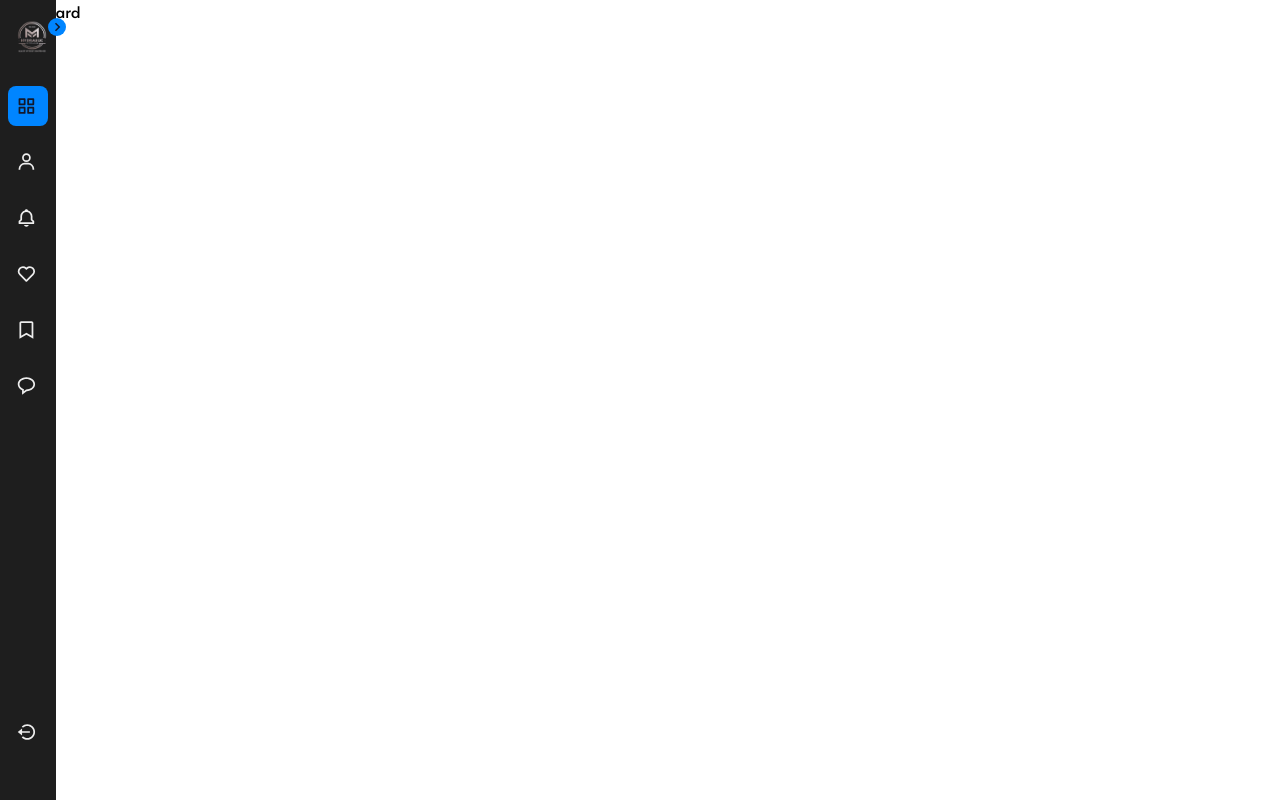
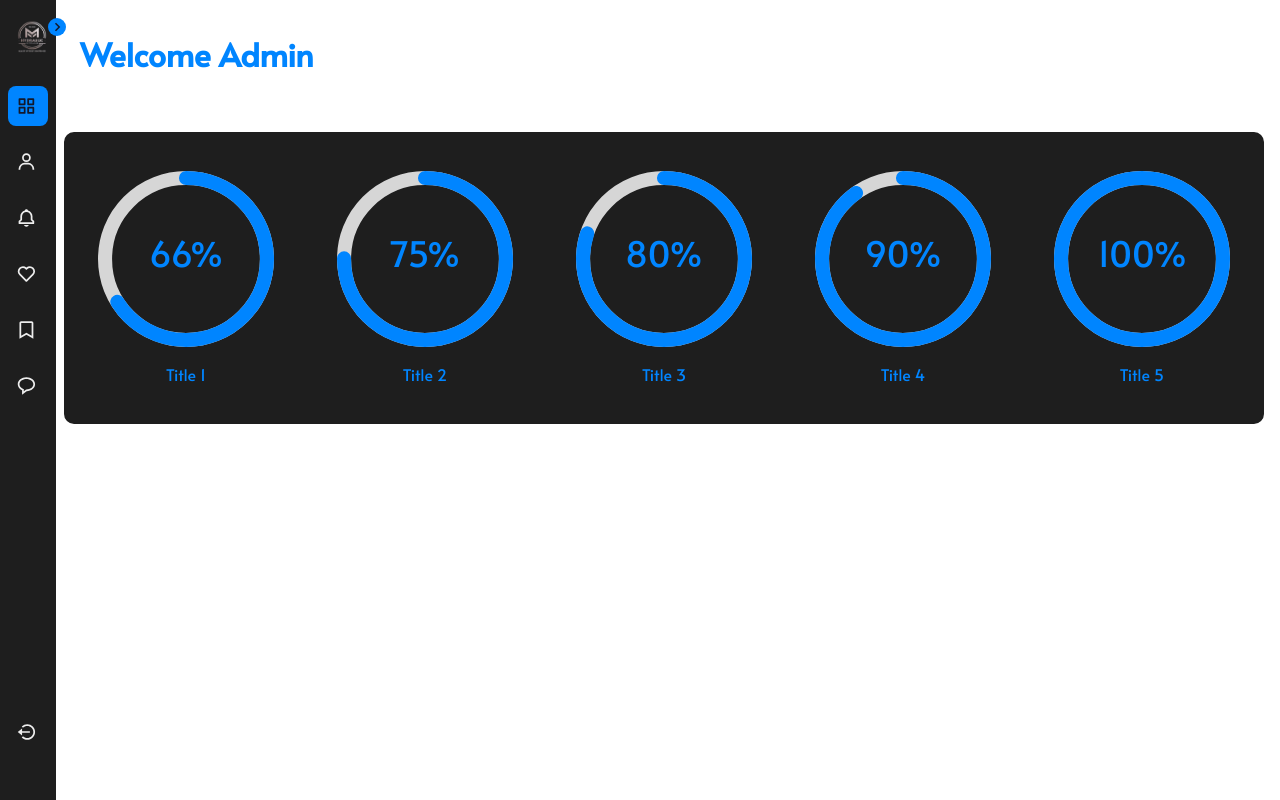
Before and after one commit to adityasharma0131/M.K-Hydraulics, a React (Vite) app in the folder client/: page /dashboard in a window 1280 px wide. Built offline with nearby package versions, Linux system fonts and the light colour scheme.

Commit message:
About us | Mission | Vision content added

```diff
--- a/client/src/index.css
+++ b/client/src/index.css
@@ -1400,3 +1400,33 @@ body.expander {
   padding: 1rem 0 0 12rem;
   transition: padding 0.3s;
 }
+
+.dashboard-name,
+.dashboard-number {
+  position: relative;
+  padding: 1rem;
+  margin: 1rem 1rem 2.5rem 4rem;
+  border-radius: 10px;
+  display: flex;
+  flex-direction: column;
+  align-content: start;
+  justify-content: center;
+}
+
+.dashboard-name {
+  color: #0085ff;
+}
+.dashboard-number {
+  background-color: #1e1e1e;
+  border: 2px solid #1e1e1e;
+  color: #0085ff;
+}
+
+.progressive-bar {
+  display: flex;
+  align-content: center;
+  align-items: center;
+  justify-content: space-between;
+  flex-direction: row;
+  flex-wrap: wrap;
+}
--- a/client/src/pages/Aboutus.jsx
+++ b/client/src/pages/Aboutus.jsx
@@ -10,7 +10,7 @@ const Aboutus = () => {
     { value: 75, title: "Title 2" },
     { value: 80, title: "Title 3" },
     { value: 90, title: "Title 4" },
-    { value: 100, title: "Title 5" }
+    { value: 100, title: "Title 5" },
   ];
 
   return (
@@ -25,17 +25,17 @@ const Aboutus = () => {
             <Section
               number="01"
               title="Who are we"
-              content="Lorem ipsum dolor sit amet consectetur adipisicing elit. Nesciunt magnam in dolores culpa, assumenda, dolorem minus nam blanditiis qui voluptas enim nemo quam? Temporibus non quis, optio aspernatur magnam ullam."
+              content="M.K Hydraulics, established in 2006, is a leading manufacturer of specialized hydraulic systems. With over 18 years of experience, our founder K. Mushtaq has guided the company in delivering high-quality products including hydraulic power packs, cylinders, and customized solutions for various industries like pharmaceuticals, marine, and steel mills."
             />
             <Section
               number="02"
               title="Vision"
-              content="Lorem ipsum dolor sit amet consectetur adipisicing elit. Nesciunt magnam in dolores culpa, assumenda, dolorem minus nam blanditiis qui voluptas enim nemo quam? Temporibus non quis, optio aspernatur magnam ullam."
+              content="Our vision is to be a global leader in hydraulic solutions, providing innovative and reliable products that meet the evolving needs of our clients. We strive to set industry standards in quality, customer satisfaction, and environmental responsibility."
             />
             <Section
               number="03"
               title="Mission"
-              content="Lorem ipsum dolor sit amet consectetur adipisicing elit. Nesciunt magnam in dolores culpa, assumenda, dolorem minus nam blanditiis qui voluptas enim nemo quam? Temporibus non quis, optio aspernatur magnam ullam."
+              content="M.K Hydraulics is committed to engineering excellence and customer service. Our mission is to deliver advanced hydraulic systems that enhance operational efficiency and safety, while fostering sustainable practices. We aim to build lasting partnerships with our clients through quality products and dedicated support."
             />
           </div>
 
--- a/client/src/pages/Dashboard.jsx
+++ b/client/src/pages/Dashboard.jsx
@@ -1,9 +1,40 @@
-import React from 'react'
+import React from "react";
+import { CircularProgressbar, buildStyles } from "react-circular-progressbar";
+import "react-circular-progressbar/dist/styles.css";
 
 const Dashboard = () => {
+  const progressData = [
+    { value: 66, title: "Title 1" },
+    { value: 75, title: "Title 2" },
+    { value: 80, title: "Title 3" },
+    { value: 90, title: "Title 4" },
+    { value: 100, title: "Title 5" },
+  ];
+
   return (
-    <div>Dashboard</div>
-  )
-}
+    <>
+      <div className="dashboard-name">
+        <h1>Welcome Admin</h1>
+      </div>
+      <div className="dashboard-number">
+        <div className="progressive-bar">
+          {progressData.map((item, index) => (
+            <div className="progress-container" key={index}>
+              <CircularProgressbar
+                value={item.value}
+                text={`${item.value}%`}
+                styles={buildStyles({
+                  pathColor: "#0085ff",
+                  textColor: "#0085ff",
+                })}
+              />
+              <p className="progress-title">{item.title}</p>
+            </div>
+          ))}
+        </div>
+      </div>
+    </>
+  );
+};
 
-export default Dashboard
+export default Dashboard;
--- a/client/src/pages/Home.jsx
+++ b/client/src/pages/Home.jsx
@@ -78,27 +78,25 @@ const Home = () => {
           <h1 className="heading1">We Are,</h1>
           <h1 className="heading2">M.K Hydraulics</h1>
           <p className="para">
-            M.K Hydraulics is a leading manufacturer renowned for its expertise
-            in delivering high-quality hydraulic solutions. With a diverse
-            product portfolio that includes hydraulic power packs, hydraulic
-            cylinders, pharma machines, marine hydraulic power pack units, and
-            lubrication systems, we cater to a broad range of industrial
-            applications. Our specialized offerings extend to steel mill
-            hydraulic units and hydraulic bag lifting devices for centrifuges,
-            reflecting our commitment to innovation and meeting the unique
-            demands of each sector.
+            We Are, M.K Hydraulics Established in 2006, M.K Hydraulics is a
+            leading manufacturer renowned for its expertise in delivering
+            high-quality hydraulic solutions. With a diverse product portfolio
+            that includes hydraulic power packs, hydraulic cylinders, pharma
+            machines, marine hydraulic power pack units, and lubrication
+            systems, we cater to a broad range of industrial applications. Our
+            specialized offerings extend to steel mill hydraulic units and
+            hydraulic bag lifting devices for centrifuges, reflecting our
+            commitment to innovation and meeting the unique demands of each
+            sector.
             <br />
             <br />
-            Quality is at the heart of everything we do at M.K Hydraulics. Our
-            team of seasoned professionals ensures that every product is
-            meticulously engineered to meet the highest standards of
-            performance, reliability, and durability. We utilize cutting-edge
-            technology and adhere to industry best practices to design and
-            manufacture solutions that not only enhance operational efficiency
-            but also stand the test of time. Our rigorous quality control
-            processes ensure that every product leaving our facility is of the
-            utmost quality, providing our customers with the confidence and
-            peace of mind they deserve.
+            With over 18 years of experience, quality is at the heart of
+            everything we do at M.K Hydraulics. Our team of seasoned
+            professionals ensures that every product is crafted with precision
+            and care, maintaining the highest standards of performance and
+            reliability. We believe in building lasting relationships with our
+            clients by providing exceptional service and support, and
+            continually striving to exceed expectations in all our endeavors.
           </p>
         </div>
 
```
Also changed, not shown: 1 other file (tests, documents, lock files or other folders).
